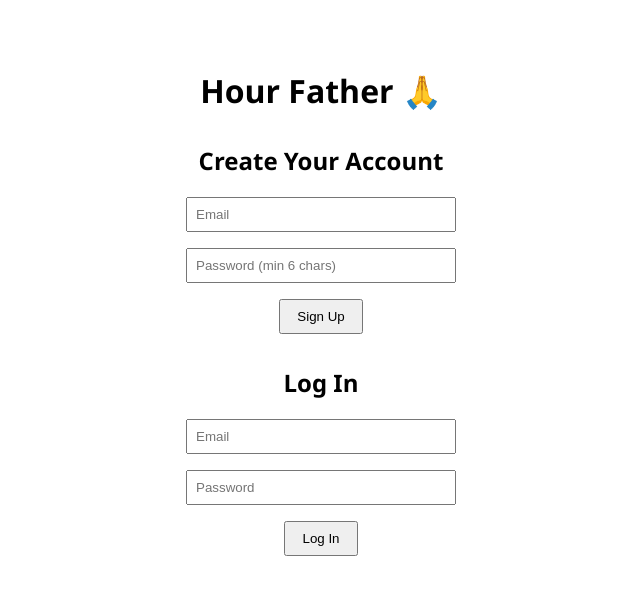
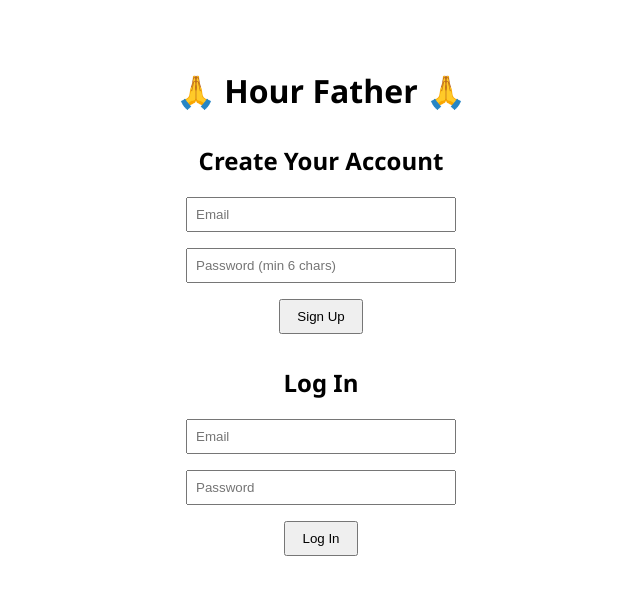
Before and after one commit to harrisbradley/hour-father, a React (Create React App) app: page / in a window 1280 px wide. Shown: the top 594 px of the page, without its empty margins (319-959 px from the left). Built offline with nearby package versions, Linux system fonts and the light colour scheme; no server answers.

Commit message:
double emoji!

```diff
--- a/src/App.js
+++ b/src/App.js
@@ -31,7 +31,7 @@ function App() {
 
   return (
     <div style={getContainerStyles(darkMode)}>
-      <h1>Hour Father 🙏</h1>
+      <h1>🙏 Hour Father 🙏</h1>
 
       {/* 👤 Not logged in: show SignUp + Login forms */}
       {!user && (
```
